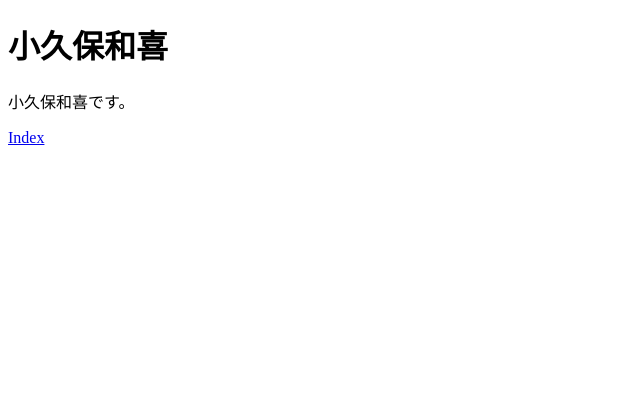
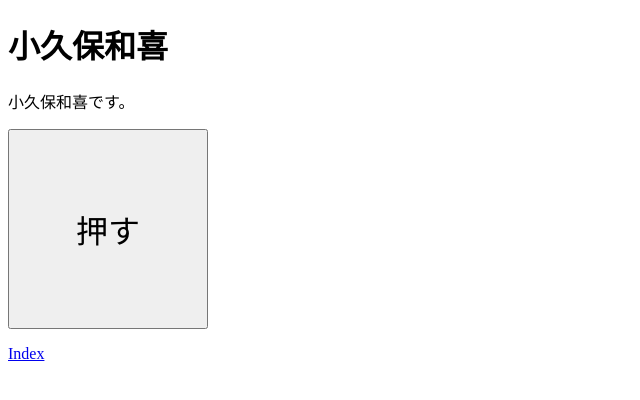
Before and after one commit to techno-standard/tep_202308, a plain HTML site: page users/kazu0123.html in a window 1280 px wide. Shown: the whole page, without its empty margins (0-640 px from the left). Drawn offline with Linux system fonts and the light colour scheme.

Commit message:
自己紹介ページにカウンターを追加

```diff
--- a/users/kazu0123.html
+++ b/users/kazu0123.html
@@ -3,10 +3,25 @@
 <head>
   <meta charset="UTF-8">
   <title>自己紹介</title>
+  <script>
+    let countN = 0;
+    function countUp() {
+      countN += 1;
+      document.getElementById("count").innerText = countN;
+    }
+  </script>
+  <style>
+    #count {
+      width: 200px;
+      height: 200px;
+      font-size: xx-large;
+    }
+  </style>
 </head>
 <body>
   <h1>小久保和喜</h1>
   <p>小久保和喜です。</p>
+  <button id="count" onclick="countUp()">押す</button>
   <p><a href="../index.html">Index</a></p>
 </body>
 </html>
```
